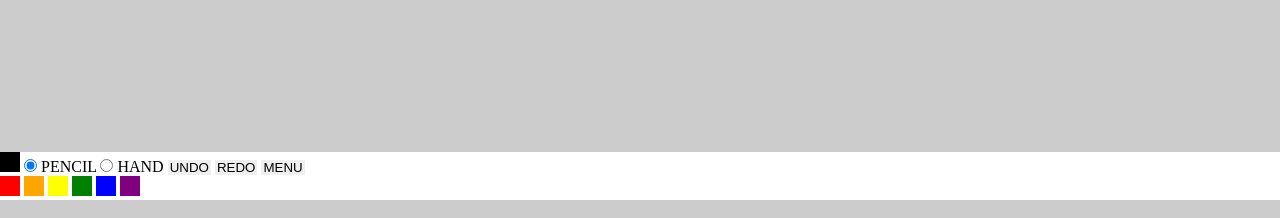
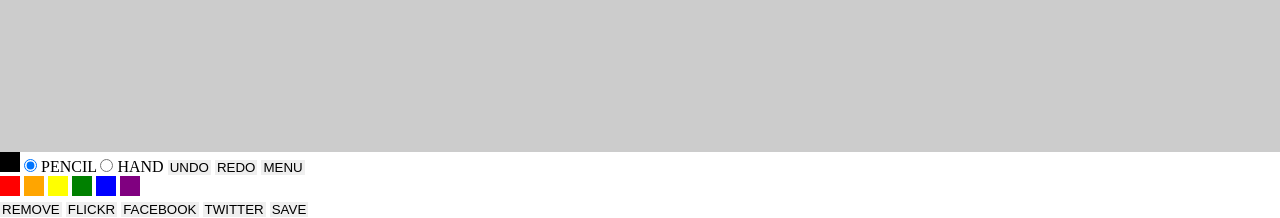
Before and after one commit to dongkang/Dot, a PHP site: page / in a window 1280 px wide. Shown: the part 624-842 px from the top of the page. Run offline with PHP 8.4, Linux system fonts and the light colour scheme.

Commit message:
add menu layer markup&style

```diff
--- a/index.php
+++ b/index.php
@@ -27,6 +27,13 @@
 		<a href="javascript:;" class="color-item color-blue"></a>
 		<a href="javascript:;" class="color-item color-purple"></a>
 	</div>
+	<div id="layer-menu">
+		<button type="button" id="btnRemove">REMOVE</button>
+		<button type="button" id="btnFlickr">FLICKR</button>
+		<button type="button" id="btnFacebook">FACEBOOK</button>
+		<button type="button" id="btnTwitter">TWITTER</button>
+		<button type="button" id="btnSave">SAVE</button>
+	</div>
 
 	<script src="./static/jquery.min.js" type="text/javascript"></script>
 	<script src="./static/script.js" type="text/javascript"></script>
--- a/static/style.css
+++ b/static/style.css
@@ -13,3 +13,5 @@ html{color:#000;background:#FFF}body,div,dl,dt,dd,ul,ol,li,h1,h2,h3,h4,h5,h6,pre
 .color-green {background-color:green;}
 .color-blue {background-color:blue;}
 .color-purple {background-color:purple;}
+
+#layer-menu button {margin:0;padding:0 2px;border:none;}
```
